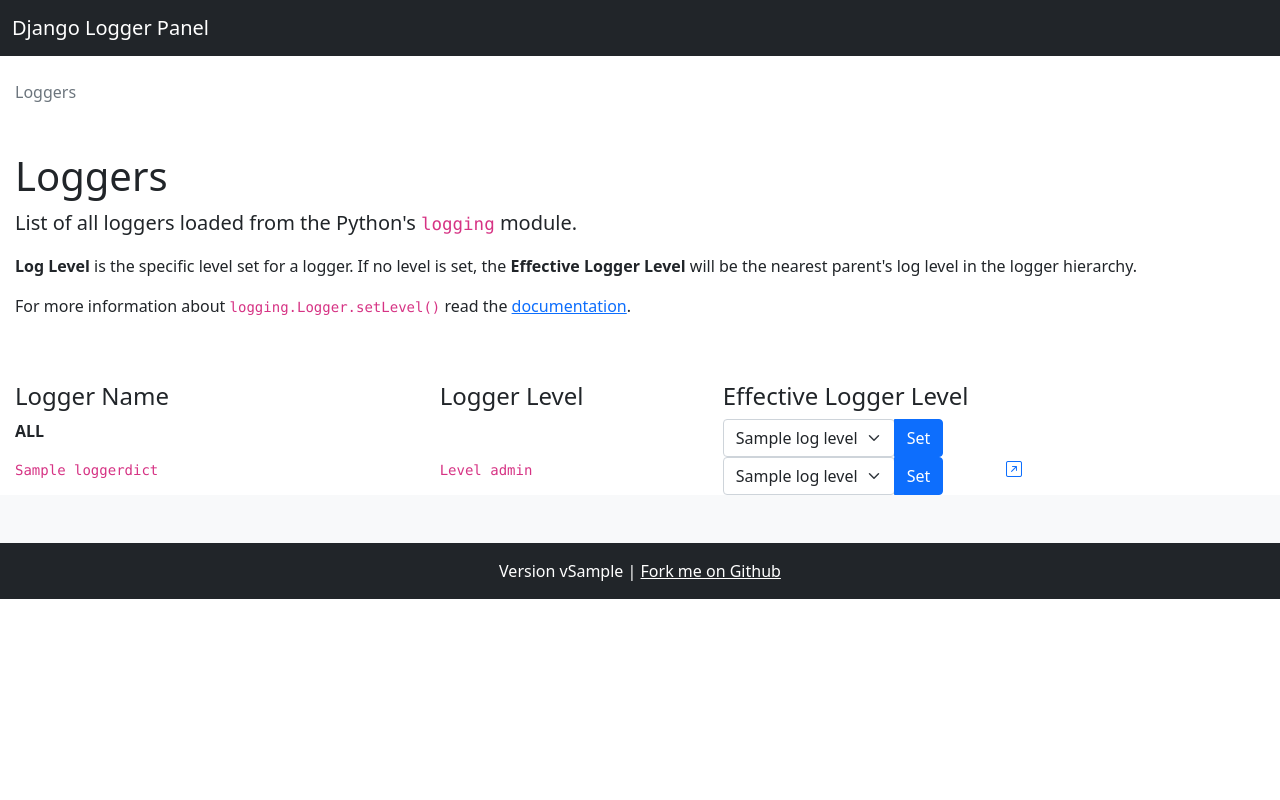
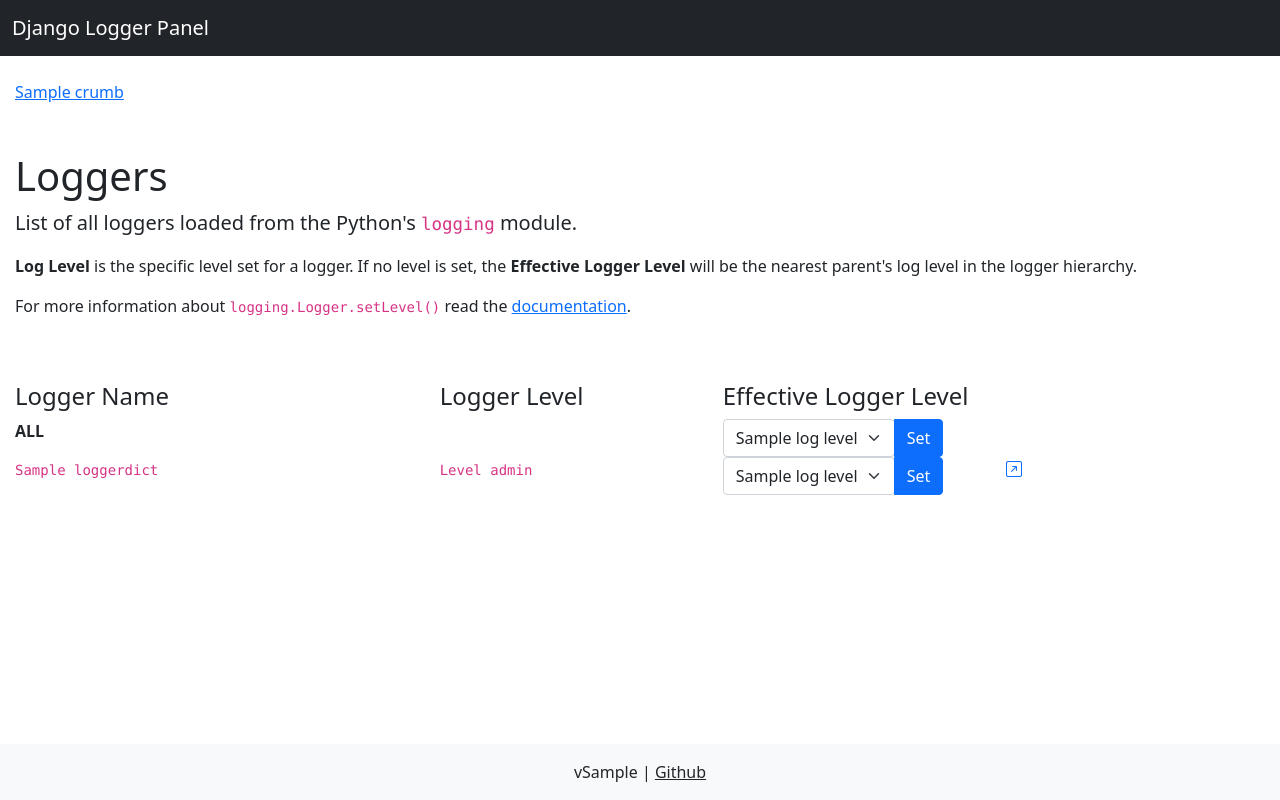
Before and after one commit to jonathadv/django-logger-panel, a Django app: template django_logger_panel/templates/loggerpanel/loggers.html in a window 1280 px wide. Run offline with Django 3.2, Linux system fonts and the light colour scheme; the template is opened without the code that fills it: most values are stand-ins (such as "Sample title", 1, 10 or a date in 2020).

Commit message:
Moves common components to base.html

```diff
--- a/django_logger_panel/templates/loggerpanel/base.html
+++ b/django_logger_panel/templates/loggerpanel/base.html
@@ -2,7 +2,7 @@
 {% load loggerpanel %}
 
 <!DOCTYPE html>
-<html>
+<html class="h-100">
   <head>
     {% block head %}
 
@@ -27,7 +27,6 @@
   {% block body %}
   <body class="d-flex flex-column h-100">
     <header>
-      <!-- Fixed navbar -->
       <nav class="navbar navbar-expand-md navbar-dark fixed-top bg-dark">
         <div class="container-fluid">
           <a class="navbar-brand" href="{{base_url}}">Django Logger Panel</a>
@@ -36,19 +35,30 @@
     </header>
 
     <!-- Begin page content -->
+    <main class="flex-shrink-0">
+      <div class="container">
+        <nav aria-label="breadcrumb">
+          <ol class="breadcrumb">
+            {% for crumb in breadcrumb %}
+              {% if crumb.is_last %}
+              <li class="breadcrumb-item active" aria-current="page">{{crumb.name}}</li>
+              {% else %}
+              <li class="breadcrumb-item"><a href="{{crumb.url}}">{{crumb.name}}</a></li>
+              {% endif %}
+            {% endfor %}
+          </ol>
+        </nav>
     {% block content %}
     {% endblock %}
-
+      </div>
+    </main>
+    <footer class="footer mt-auto py-3 bg-light">
+      <div class="container text-center">
+        <span class="text-dark">v{{project_version}}</span>
+        <span class="text-dark">|</span>
+        <a class="text-dark" href="https://github.com/jonathadv/django-logger-panel" target="_blank">Github</a>
+      </div>
+    </footer>
   </body>
   {% endblock %}
-
-  <footer class="bg-light text-center text-lg-start pt-5">
-    <div class="text-center bg-dark p-3">
-      <span class="text-white text-sm">Version v{{project_version}}</span>
-      <span class="text-white text-sm">|</span>
-      <a class="text-white" href="https://github.com/jonathadv/django-logger-panel" alt="Github" title="Fork me on Github" target="_blank">
-        <span class="text-white text-sm">Fork me on Github</span>
-      </a>
-    </div>
-  </footer>
 </html>
--- a/django_logger_panel/templates/loggerpanel/loggers.html
+++ b/django_logger_panel/templates/loggerpanel/loggers.html
@@ -3,14 +3,8 @@
 
 {% block content %}
 {% if loggerdict %}
-    <main class="flex-shrink-0">
-      <div class="container">
-        <nav aria-label="breadcrumb">
-          <ol class="breadcrumb">
-            <li class="breadcrumb-item active" aria-current="page">Loggers</li>
-          </ol>
-        </nav>
         <h1 class="mt-5">Loggers</h1>
+
         <p class="lead">List of all loggers loaded from the Python's <code class="small">logging</code> module.</p>
         <p><span class="fw-bold">Log Level</span> is the specific level set for a logger.
           If no level is set, the <span class="fw-bold">Effective Logger Level</span>
@@ -88,8 +82,6 @@
             </form>
           {% endfor %}
         </div>
-      </div>
-    </main>
 {% else %}
     <p>No logs to display</p>
 {% endif %}
```
Also changed, not shown: django_logger_panel/templates/loggerpanel/detail.html (+2 -12 lines), django_logger_panel/views.py (+19 -8 lines).
